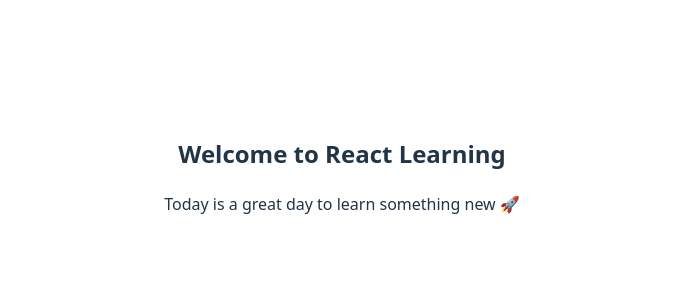
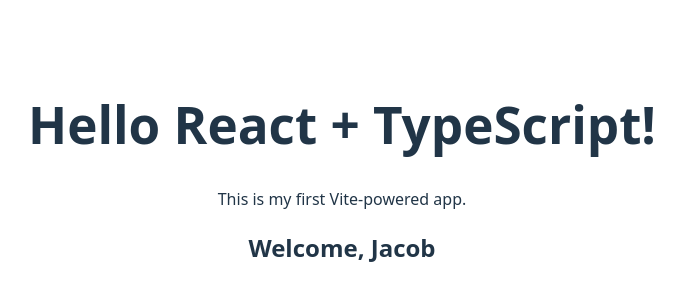
Before and after one commit to arinjay-gangwar/react-basics, a React (Vite) app: page / in a window 1280 px wide. Shown: the part 226-526 px from the top of the page, without its empty margins (298-982 px from the left). Built offline with nearby package versions, Linux system fonts and the light colour scheme.

Commit message:
Add Welcome component and remove Greeting component

```diff
--- a/src/App.tsx
+++ b/src/App.tsx
@@ -1,10 +1,14 @@
-import Greeting from "./components/Greeting";
+import Welcome from "./components/Welcome";
 import "./App.css";
 
 function App() {
   return (
     <>
-      <Greeting />
+      <header>
+        <h1>Hello React + TypeScript!</h1>
+        <p>This is my first Vite-powered app.</p>
+      </header>
+      <Welcome name="Jacob" />
     </>
   );
 }
--- a/src/components/Greeting.tsx
+++ /dev/null
@@ -1,10 +0,0 @@
-function Greeting() {
-  return (
-    <div>
-      <h2>Welcome to React Learning</h2>
-      <p>Today is a great day to learn something new 🚀</p>
-    </div>
-  );
-}
-
-export default Greeting;
--- /dev/null
+++ b/src/components/Welcome.tsx
@@ -0,0 +1,11 @@
+interface WelcomeProps {
+  name: string;
+}
+
+const Welcome: React.FC<WelcomeProps> = ({ name }) => (
+  <section>
+    <h2>Welcome, {name}</h2>
+  </section>
+);
+
+export default Welcome;
```
